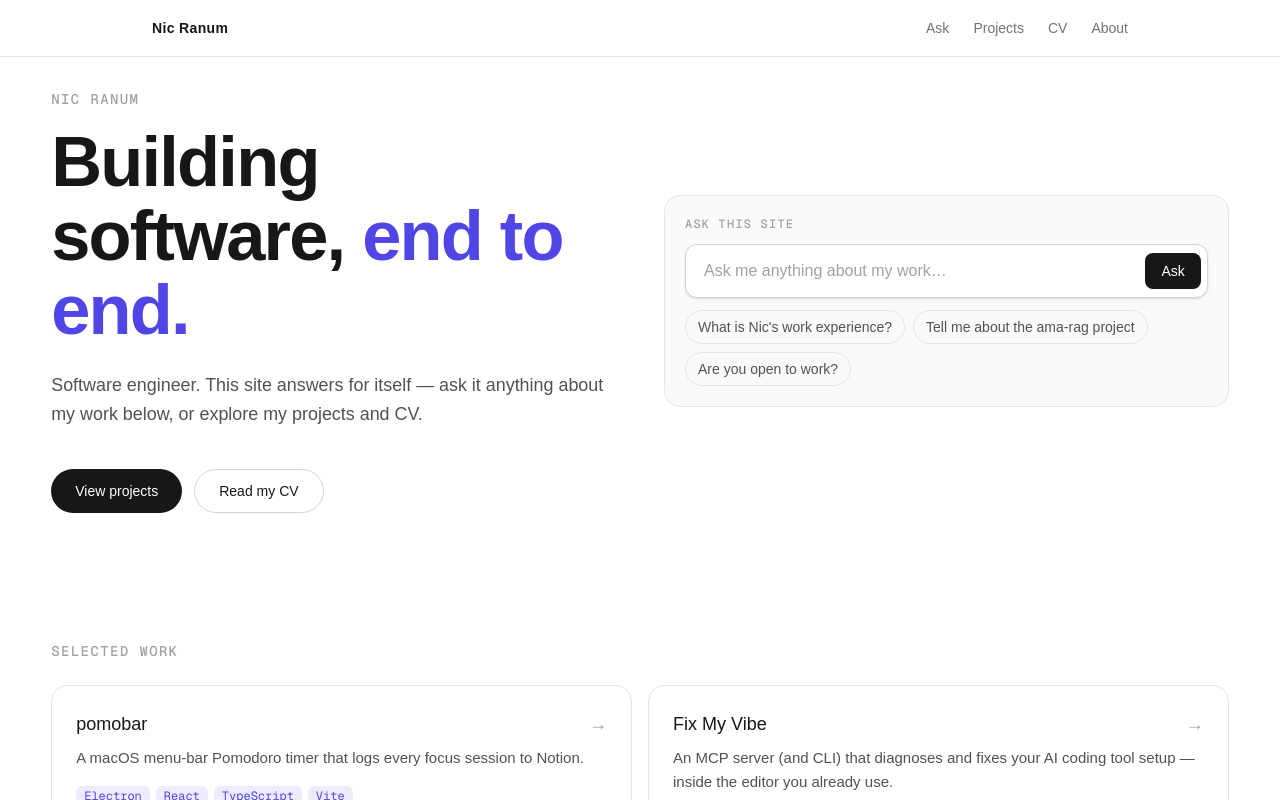
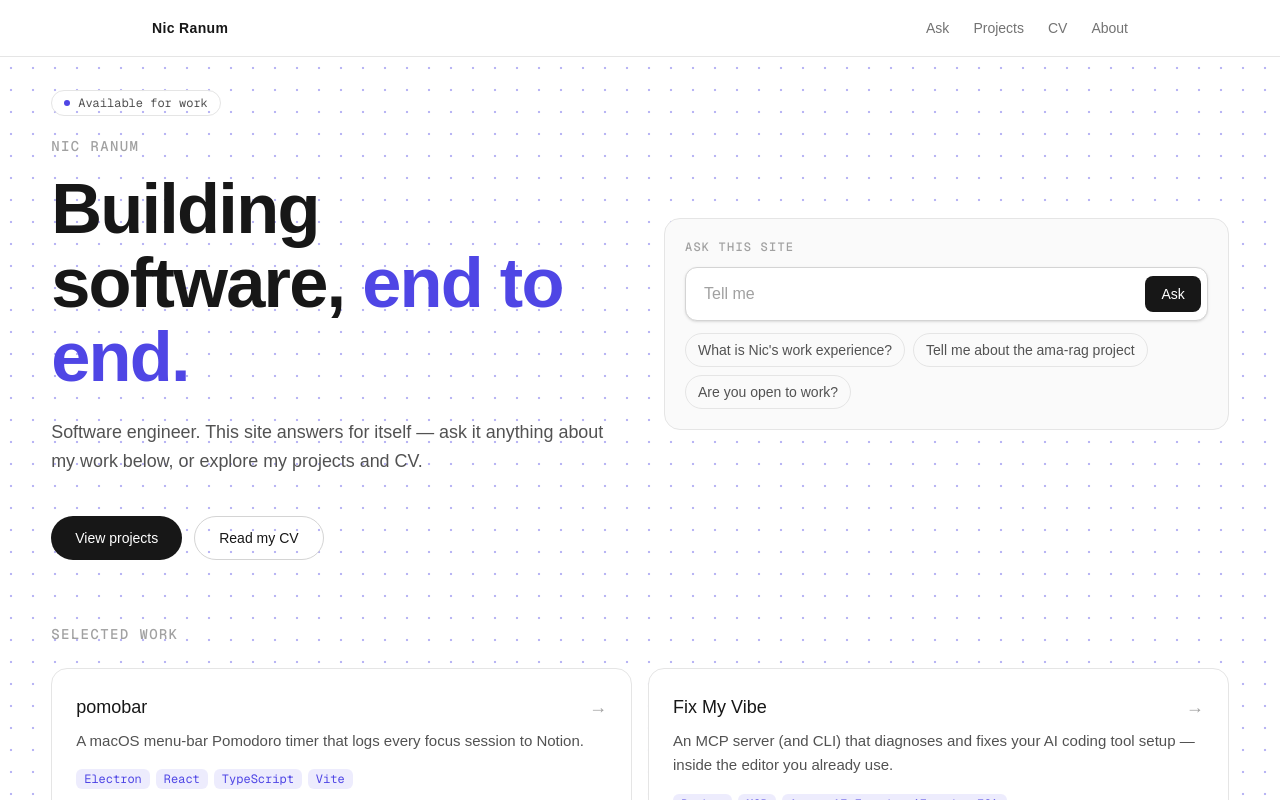
Before and after one commit to njranum/nicjranum.uk, a Next.js app: page / in a window 1280 px wide. Shown: the top 800 px of the page. Built offline with nearby package versions, Linux system fonts and the light colour scheme.

Commit message:
Add dot grid, improve spacing and sizing

```diff
--- a/app/globals.css
+++ b/app/globals.css
@@ -31,6 +31,54 @@ body {
   font-family: Arial, Helvetica, sans-serif;
 }
 
+/* Faint dot-grid texture across the whole page — accent-tinted dots at very low contrast. Applied
+   as a background-image (NOT a mask, which would clip foreground content too). Static, no motion. */
+.page-dots {
+  background-image: radial-gradient(
+    color-mix(in oklab, var(--accent) 40%, transparent) 1.1px,
+    transparent 1.6px
+  );
+  background-size: 22px 22px;
+}
+
+/* Blinking caret for the animated ask-box placeholder. All motion is gated behind the no-preference
+   query, so under prefers-reduced-motion the caret simply stays solid (and the typewriter JS is
+   disabled independently). */
+@keyframes caret-blink {
+  0%,
+  49% {
+    opacity: 1;
+  }
+  50%,
+  100% {
+    opacity: 0;
+  }
+}
+
+/* Pulsing halo for the "Available for work" dot — a wider, more pronounced ring than Tailwind's
+   default ping so it actually reads as a pulse. */
+@keyframes dot-pulse {
+  0% {
+    transform: scale(1);
+    opacity: 0.65;
+  }
+  70%,
+  100% {
+    transform: scale(3);
+    opacity: 0;
+  }
+}
+
+@media (prefers-reduced-motion: no-preference) {
+  .animate-caret {
+    animation: caret-blink 1s steps(1, end) infinite;
+  }
+
+  .animate-dot-pulse {
+    animation: dot-pulse 1.5s cubic-bezier(0, 0, 0.2, 1) infinite;
+  }
+}
+
 /* Print: keep the light page and add sensible page margins for PDF export. */
 @media print {
   :root {
--- a/app/page.tsx
+++ b/app/page.tsx
@@ -8,7 +8,7 @@ const featured = projects.filter(p => p.slug !== 'rag')
 
 export default function Home() {
   return (
-    <main className="flex-1">
+    <main className="page-dots flex-1">
       {/* Fluid container — caps at 1200px on ultra-wide screens, scales its side gutters below that. */}
       <div className="mx-auto w-[min(1200px,92vw)]">
         {/* Hero — a deliberate full-viewport section (min 100svh, capped so it never looks absurd on
@@ -50,8 +50,9 @@ export default function Home() {
           </div>
         </section>
 
-        {/* Projects strip — same shared spacing scale top and bottom as the hero rhythm. */}
-        <section className="py-[var(--section-space)]">
+        {/* Projects strip — the gap above comes from the hero's bottom padding, so only pad the
+            bottom here to avoid doubling the shared spacing at the section boundary. */}
+        <section className="pb-[var(--section-space)]">
           <h2 className="font-mono text-sm font-medium uppercase tracking-widest text-neutral-400">
             Selected work
           </h2>
@@ -60,7 +61,7 @@ export default function Home() {
               <Link
                 key={slug}
                 href={`/projects/${slug}`}
-                className="group rounded-2xl border border-neutral-200 p-6 transition duration-200 hover:border-neutral-300 hover:bg-neutral-50 hover:shadow-md motion-safe:hover:-translate-y-1"
+                className="group rounded-2xl border border-neutral-200 bg-white p-6 transition duration-200 hover:border-accent hover:bg-neutral-50 hover:shadow-md motion-safe:hover:-translate-y-1"
               >
                 <h3 className="flex items-center justify-between text-lg font-medium text-neutral-900">
                   {name}
--- a/components/HeroAsk.tsx
+++ b/components/HeroAsk.tsx
@@ -1,19 +1,94 @@
 'use client'
 
 import { useRouter } from 'next/navigation'
-import { useState } from 'react'
+import { useEffect, useState, useSyncExternalStore } from 'react'
 
-// Example prompts shown as clickable chips under the hero input. Each hands off to /ask exactly
-// like a typed query — it's an entry point, not a live RAG call.
+const REDUCE_MOTION_QUERY = '(prefers-reduced-motion: reduce)'
+
+// Subscribe to the OS motion preference as an external store — avoids setState-in-effect and stays
+// SSR-safe (the server snapshot assumes reduced, so no animation renders until hydration confirms).
+function subscribeMotion(callback: () => void) {
+  const mq = window.matchMedia(REDUCE_MOTION_QUERY)
+  mq.addEventListener('change', callback)
+  return () => mq.removeEventListener('change', callback)
+}
+const getMotionSnapshot = () => window.matchMedia(REDUCE_MOTION_QUERY).matches
+const getMotionServerSnapshot = () => true
+
+// Example prompts shown as clickable chips under the hero input, and cycled through the animated
+// placeholder. Each hands off to /ask exactly like a typed query — it's an entry point, not a
+// live RAG call.
 const EXAMPLE_PROMPTS = [
   "What is Nic's work experience?",
   'Tell me about the ama-rag project',
   'Are you open to work?',
 ]
 
+const REAL_PLACEHOLDER = 'Ask me anything about my work…'
+
+// Typewriter timings (ms). Gentle typing, quicker delete, a readable hold at the full question.
+const TYPE_MS = 65
+const DELETE_MS = 35
+const HOLD_MS = 1400
+const BETWEEN_MS = 400
+const START_MS = 500
+
 export default function HeroAsk() {
   const router = useRouter()
   const [query, setQuery] = useState('')
+  const [focused, setFocused] = useState(false)
+  const [typed, setTyped] = useState('')
+  const reduceMotion = useSyncExternalStore(
+    subscribeMotion,
+    getMotionSnapshot,
+    getMotionServerSnapshot,
+  )
+
+  // Only animate when the field is idle: not focused, empty, and motion is allowed.
+  const animating = !reduceMotion && !focused && query === ''
+
+  // Typewriter loop — type a question, hold, delete, advance, repeat. Driven by a self-rescheduling
+  // timeout so a single cleanup stops it, and it fully unwinds when `animating` goes false.
+  useEffect(() => {
+    if (!animating) return
+    let timer: ReturnType<typeof setTimeout>
+    let promptIndex = 0
+    let charIndex = 0
+    let deleting = false
+
+    const tick = () => {
+      const full = EXAMPLE_PROMPTS[promptIndex]
+      if (!deleting) {
+        charIndex += 1
+        setTyped(full.slice(0, charIndex))
+        if (charIndex === full.length) {
+          deleting = true
+          timer = setTimeout(tick, HOLD_MS)
+          return
+        }
+        timer = setTimeout(tick, TYPE_MS)
+      } else {
+        charIndex -= 1
+        setTyped(full.slice(0, charIndex))
+        if (charIndex === 0) {
+          deleting = false
+          promptIndex = (promptIndex + 1) % EXAMPLE_PROMPTS.length
+          timer = setTimeout(tick, BETWEEN_MS)
+          return
+        }
+        timer = setTimeout(tick, DELETE_MS)
+      }
+    }
+
+    // Kick off asynchronously: clear any stale text, then begin the loop. Doing the reset inside a
+    // timeout (rather than synchronously in the effect body) keeps state updates out of the render
+    // pass and avoids a flash of the previous question when the animation restarts.
+    timer = setTimeout(() => {
+      setTyped('')
+      timer = setTimeout(tick, START_MS)
+    }, 0)
+    return () => clearTimeout(timer)
+  }, [animating])
 
   // Hand off to the existing /ask page with the query in the URL; /ask reads ?q= and auto-runs it.
   // The hero never calls the RAG endpoint itself — it only navigates. Empty input does nothing.
@@ -34,14 +109,29 @@ export default function HeroAsk() {
         onSubmit={onSubmit}
         className="flex items-center gap-2 rounded-xl border border-neutral-300 bg-white p-1.5 shadow-sm transition-colors focus-within:border-neutral-900"
       >
+        <div className="relative min-w-0 flex-1">
           <input
             type="text"
             value={query}
             onChange={(e) => setQuery(e.target.value)}
-          placeholder="Ask me anything about my work…"
+            onFocus={() => setFocused(true)}
+            onBlur={() => setFocused(false)}
+            // Native placeholder is the real one; it only shows when the typewriter overlay is off
+            // (on focus, while typing, or under reduced motion) so the two never collide.
+            placeholder={animating ? '' : REAL_PLACEHOLDER}
             aria-label="Ask me anything about my work"
-          className="min-w-0 flex-1 bg-transparent px-3 py-2 text-neutral-900 placeholder:text-neutral-400 focus:outline-none"
+            className="w-full bg-transparent px-3 py-2 text-neutral-900 placeholder:text-neutral-400 focus:outline-none"
           />
+          {animating && (
+            <div
+              aria-hidden="true"
+              className="pointer-events-none absolute inset-0 flex items-center overflow-hidden px-3 text-neutral-400"
+            >
+              <span className="truncate">{typed}</span>
+              <span className="ml-0.5 inline-block h-[1.15em] w-[2px] shrink-0 animate-caret bg-accent" />
+            </div>
+          )}
+        </div>
         <button
           type="submit"
           className="shrink-0 rounded-lg bg-neutral-900 px-4 py-2 text-sm font-medium text-white transition-colors hover:bg-neutral-700"
@@ -56,7 +146,7 @@ export default function HeroAsk() {
             key={prompt}
             type="button"
             onClick={() => goToAsk(prompt)}
-            className="rounded-full border border-neutral-200 px-3 py-1.5 text-sm text-neutral-600 transition-colors hover:border-neutral-300 hover:bg-neutral-50 hover:text-neutral-900"
+            className="rounded-full border border-neutral-200 px-3 py-1.5 text-sm text-neutral-600 transition duration-[180ms] hover:border-accent hover:bg-accent/10 hover:text-accent motion-safe:hover:-translate-y-px"
           >
             {prompt}
           </button>
--- a/components/HeroIntro.tsx
+++ b/components/HeroIntro.tsx
@@ -25,6 +25,16 @@ export default function HeroIntro() {
 
   return (
     <motion.div {...motionProps}>
+      {/* Availability pill — mono, with an accent dot that pulses (motion-safe only). */}
+      <motion.div variants={itemVariants} className="mb-5">
+        <span className="inline-flex items-center gap-2 rounded-full border border-neutral-200 px-3 py-1 font-mono text-xs text-neutral-600">
+          <span className="relative flex h-1.5 w-1.5">
+            <span className="absolute inline-flex h-full w-full rounded-full bg-accent animate-dot-pulse" />
+            <span className="relative inline-flex h-1.5 w-1.5 rounded-full bg-accent" />
+          </span>
+          Available for work
+        </span>
+      </motion.div>
       <motion.p
         variants={itemVariants}
         className="font-mono text-sm font-medium uppercase tracking-widest text-neutral-400"
--- a/components/Nav.tsx
+++ b/components/Nav.tsx
@@ -31,10 +31,10 @@ export default function Nav() {
             <li key={href}>
               <Link
                 href={href}
-                className={`text-sm transition-colors ${
+                className={`relative text-sm transition-colors after:absolute after:-bottom-1 after:left-0 after:h-px after:w-full after:origin-left after:bg-current after:content-[''] motion-safe:after:transition-transform motion-safe:after:duration-200 ${
                   pathname === href
-                    ? 'font-medium text-accent'
-                    : 'text-neutral-500 hover:text-neutral-900'
+                    ? 'font-medium text-accent after:scale-x-100'
+                    : 'text-neutral-500 hover:text-neutral-900 after:scale-x-0 hover:after:scale-x-100'
                 }`}
               >
                 {label}
```
Lines whose indentation alone changed are shown as unchanged.
